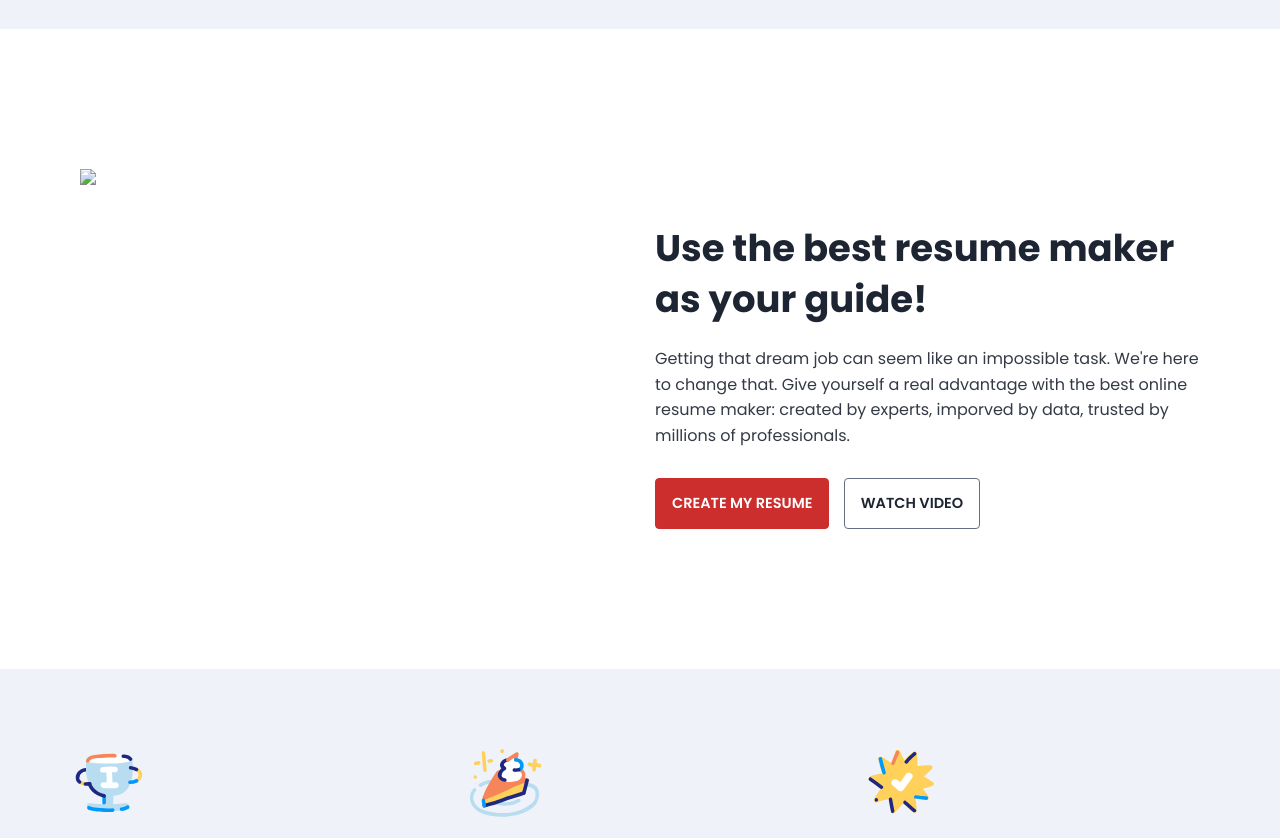
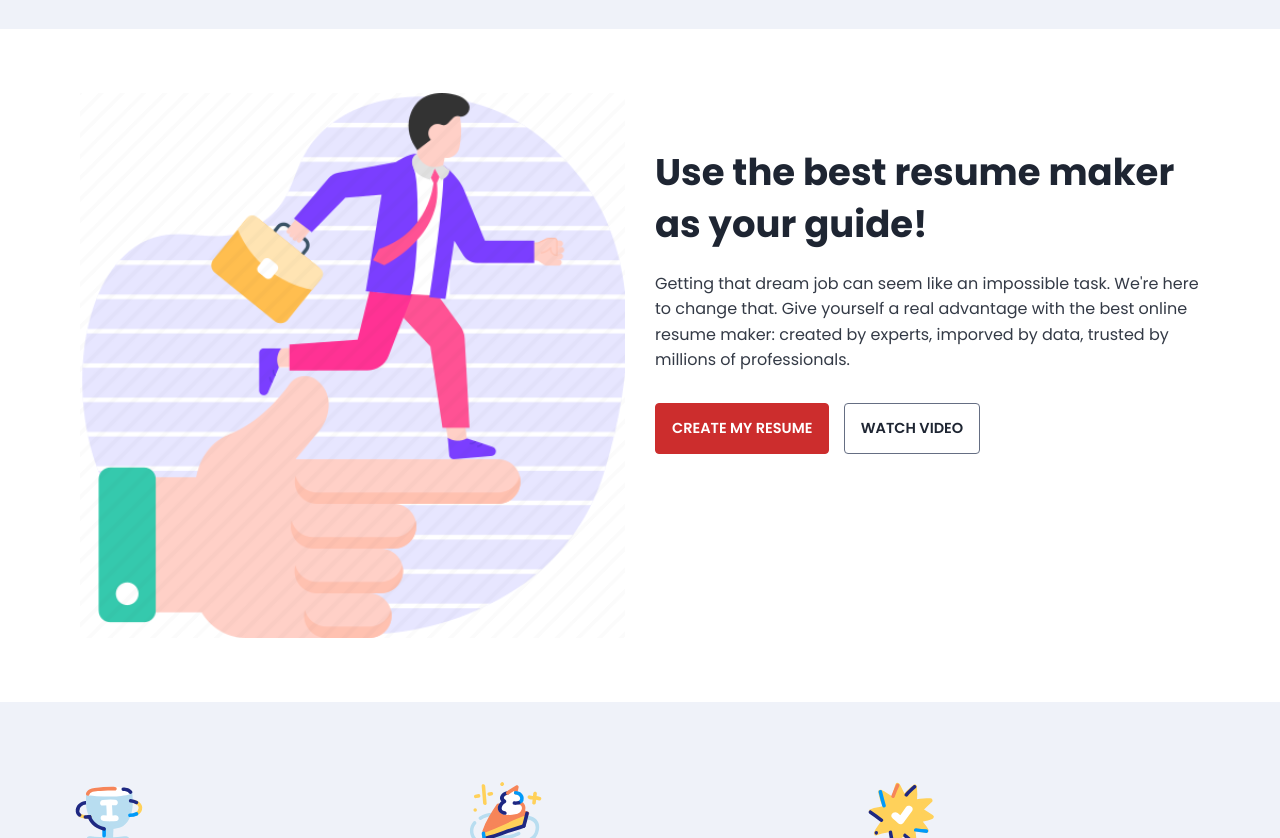
Before and after one commit to Ashish20cs17/CodeAlpha_Project_Responsive_Resume_Buider_Website, a plain HTML site: page index.html in a window 1280 px wide. Shown: the part 771-1609 px from the top of the page. Drawn offline with Linux system fonts and the light colour scheme.

Commit message:
Update index.html

```diff
--- a/index.html
+++ b/index.html
@@ -46,7 +46,7 @@
             <div class="container">
                 <div class = "section-one-content">
                     <div class="section-one-l">
-                        <img src = "assets/images/Ashish1.svg">
+                        <img src = "assets/images/Ashish1.png">
                     </div>
                     <div class = "section-one-r text-center">
                         <h2 class = "lg-title">Use the best resume maker as your guide!</h2>
```
